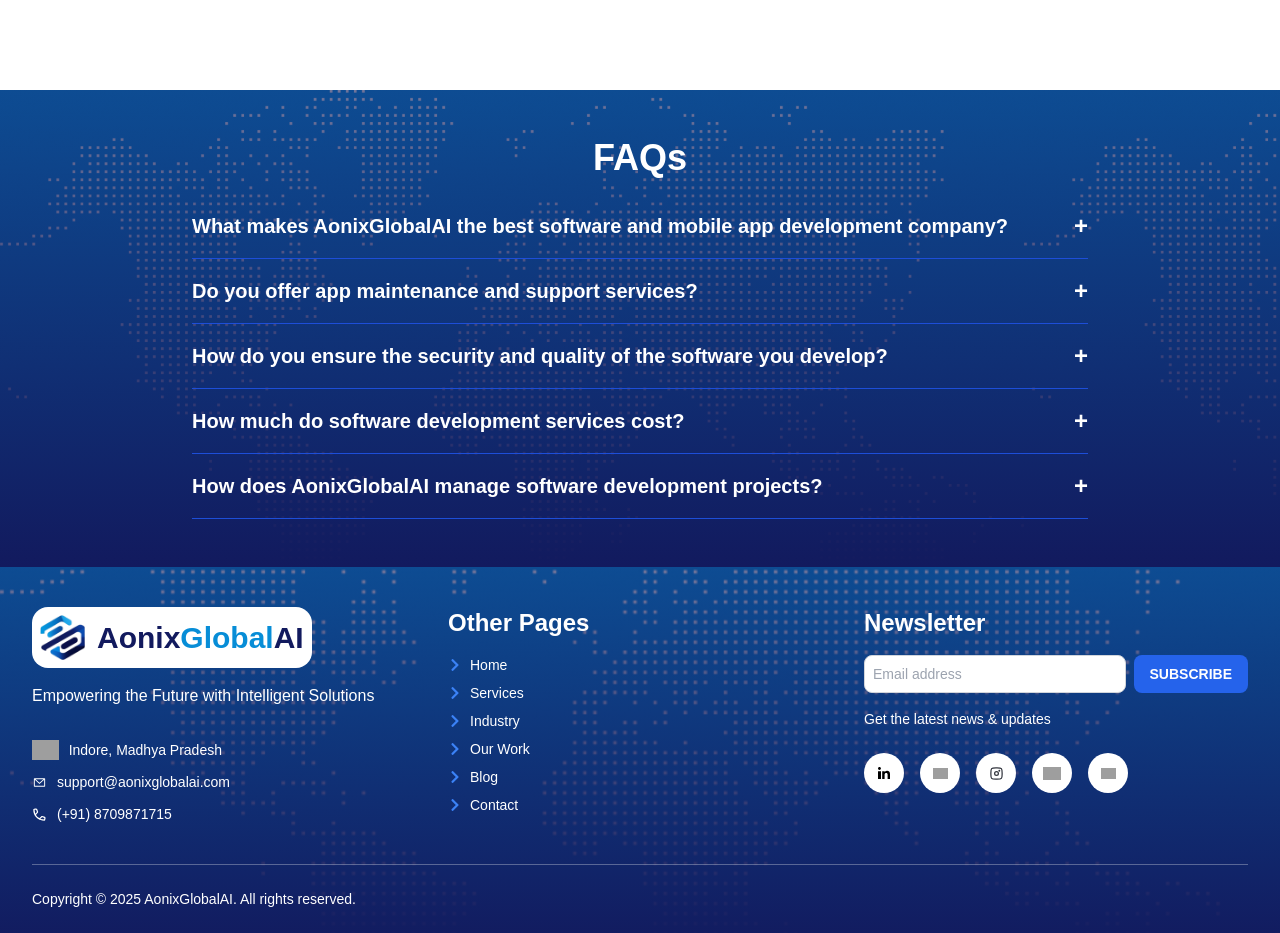
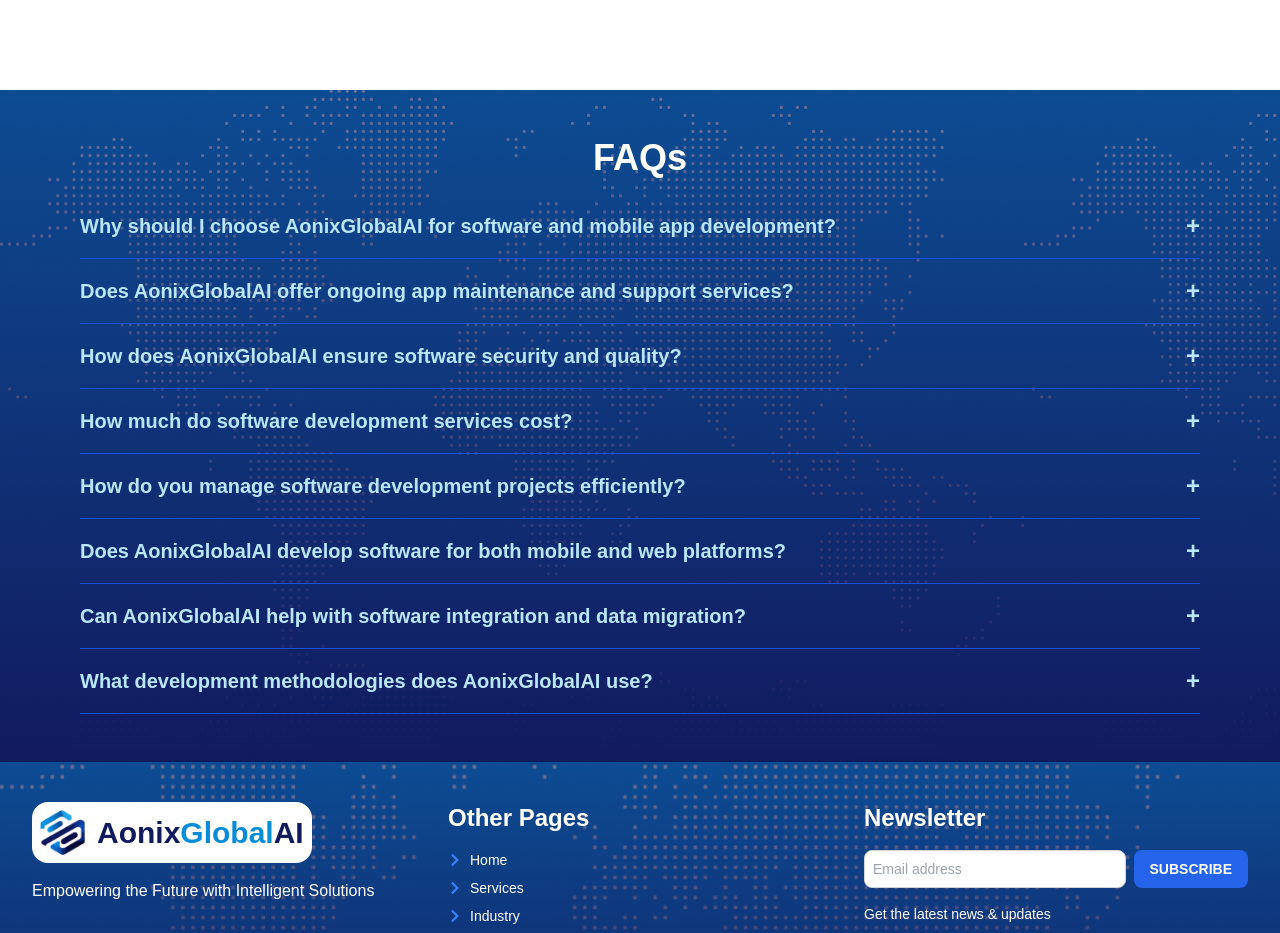
Before and after one commit to aOnixglobalai99/aonixglobalai-portfolio, a Next.js app: page / in a window 1280 px wide. Shown: the part 9120-10053 px from the top of the page. Built offline with nearby package versions, Linux system fonts and the light colour scheme; grey boxes are pictures that could not be loaded.

Commit message:
faqs style and content update

```diff
--- a/src/components/FAQs.tsx
+++ b/src/components/FAQs.tsx
@@ -17,36 +17,53 @@ const FAQ: React.FC = () => {
   const faqs: FAQItem[] = [
     {
       question:
-        'What makes AonixGlobalAI the best software and mobile app development company?',
+        'Why should I choose AonixGlobalAI for software and mobile app development?',
       answer:
-        'AonixGlobalAI is known for its innovative approach, experienced team, and client-centric solutions, ensuring high-quality results.',
-    },
-    {
-      question: 'Do you offer app maintenance and support services?',
-      answer:
-        'AonixGlobalAI certainly offers application maintenance and support services. This covers periodical updates, bug fixes, performance tuning, and technical support to ensure that your application runs smoothly and stays up to date with the latest standards and requirements.',
+        'AonixGlobalAI stands out for its innovative solutions, skilled professionals, and customer-focused approach, delivering high-quality software tailored to client needs.',
     },
     {
       question:
-        'How do you ensure the security and quality of the software you develop?',
+        'Does AonixGlobalAI offer ongoing app maintenance and support services?',
       answer:
-        'We follow best practices, conduct thorough testing, and adhere to industry standards to ensure security and quality.',
+        'Yes, we offer comprehensive maintenance and support services, including updates, bug fixes, performance enhancements, and technical assistance to ensure your app stays functional and up to date.',
+    },
+    {
+      question: 'How does AonixGlobalAI ensure software security and quality?',
+      answer:
+        'We adhere to industry best practices, conduct rigorous testing, and follow strict security protocols to maintain high-quality and secure software solutions.',
     },
     {
       question: 'How much do software development services cost?',
       answer:
-        "Our pricing depends on the project's scope and complexity. Contact us for a customized quote.",
+        'Pricing varies based on project complexity and requirements. Get in touch with us for a customized quote based on your specific needs.',
     },
     {
-      question: 'How does AonixGlobalAI manage software development projects?',
+      question: 'How do you manage software development projects efficiently?',
       answer:
-        'We use agile methodologies, regular updates, and client collaboration to ensure seamless project management.',
+        'We follow agile development methodologies, provide regular progress updates, and collaborate closely with clients to ensure smooth project execution.',
+    },
+    {
+      question:
+        'Does AonixGlobalAI develop software for both mobile and web platforms?',
+      answer:
+        'Yes, we develop software for both mobile and web platforms, ensuring seamless functionality and a consistent user experience across devices and operating systems.',
+    },
+    {
+      question:
+        'Can AonixGlobalAI help with software integration and data migration?',
+      answer:
+        'Absolutely! We facilitate seamless system integration and smooth data migration while maintaining data accuracy and minimizing disruptions to business operations.',
+    },
+    {
+      question: 'What development methodologies does AonixGlobalAI use?',
+      answer:
+        'Our development approach is primarily based on Agile and Scrum methodologies, enabling iterative progress, flexibility, and continuous client feedback for optimized results.',
     },
   ];
 
   return (
     <div className="client-footer-div bg-[#078dd7] text-white p-6 md:p-12 w-full ">
-      <div className="max-w-4xl mx-auto">
+      <div className="max-w-screen-xl mx-auto px-4 sm:px-6 lg:px-8">
         <h1 className="text-3xl md:text-4xl font-bold text-center mb-8">
           FAQs
         </h1>
@@ -54,7 +71,7 @@ const FAQ: React.FC = () => {
           {faqs.map((faq, index) => (
             <div key={index} className="border-b border-blue-700 pb-4">
               <button
-                className="w-full text-left text-lg md:text-xl font-semibold flex justify-between items-center"
+                className="w-full text-left text-lg md:text-xl font-semibold flex justify-between items-center text-sky-200"
                 onClick={() => toggleFAQ(index)}
               >
                 <span>{faq.question}</span>
@@ -64,7 +81,7 @@ const FAQ: React.FC = () => {
               </button>
               {openIndex === index && (
                 <div className="mt-4 w-full">
-                  <p className="text-base md:text-lg text-blue-200">
+                  <p className="text-base md:text-lg text-gray-100">
                     {faq.answer}
                   </p>
                 </div>
--- a/src/components/FAQsServices.tsx
+++ /dev/null
@@ -1,95 +0,0 @@
-'use client';
-
-import React, { useState } from 'react';
-
-interface FAQItem {
-  question: string;
-  answer: string;
-}
-
-const FAQServices: React.FC = () => {
-  const [openIndex, setOpenIndex] = useState<number | null>(null);
-
-  const toggleFAQ = (index: number) => {
-    setOpenIndex(openIndex === index ? null : index);
-  };
-
-  const faqs: FAQItem[] = [
-    {
-      question:
-        'What makes AonixGlobalAI the best software and mobile app development company?',
-      answer:
-        'AonixGlobalAI is known for its innovative approach, experienced team, and client-centric solutions, ensuring high-quality results.',
-    },
-    {
-      question: 'Do you offer app maintenance and support services?',
-      answer:
-        'AonixGlobalAI certainly offers application maintenance and support services. This covers periodical updates, bug fixes, performance tuning, and technical support to ensure that your application runs smoothly and stays up to date with the latest standards and requirements.',
-    },
-    {
-      question:
-        'How do you ensure the security and quality of the software you develop?',
-      answer:
-        'We follow best practices, conduct thorough testing, and adhere to industry standards to ensure security and quality.',
-    },
-    {
-      question: 'How much do software development services cost?',
-      answer:
-        "Our pricing depends on the project's scope and complexity. Contact us for a customized quote.",
-    },
-    {
-      question: 'How does AonixGlobalAI manage software development projects?',
-      answer:
-        'We use agile methodologies, regular updates, and client collaboration to ensure seamless project management.',
-    },
-    {
-      question: 'Do you develop software for both mobile and web platforms?',
-      answer:
-        'Yes, AonixGlobalAI develops software for both mobile and web platforms. The team creates versatile solutions that work across devices and operating systems, ensuring a coherent and effective user experience.',
-    },
-    {
-      question: 'Can you help with software integration and data migration?',
-      answer:
-        'Yes, we do provide software integrations and data migrations. The team enables a smooth transition through system integration and efficient data migration to maintain data integrity and eliminate business operation disruptions.',
-    },
-    {
-      question: 'What development methodologies does AonixGlobalAI use?',
-      answer:
-        'AonixGlobalAI uses mainly Agile and Scrum practices in development. These methodologies ensure that the development process is flexible, with iterative progress and regular feedback, keeping up the teams adjustments and delivery in good quality to the user in a much more efficient way.',
-    },
-  ];
-
-  return (
-    <div className="client-footer-div bg-[#078dd7] text-white p-6 md:p-12 w-full ">
-      <div className="max-w-4xl mx-auto">
-        <h1 className="text-3xl md:text-4xl font-bold text-center mb-8">
-          FAQs
-        </h1>
-        <div className="space-y-4">
-          {faqs.map((faq, index) => (
-            <div key={index} className="border-b border-blue-700 pb-4">
-              <button
-                className="w-full text-left text-lg md:text-xl font-semibold flex justify-between items-center"
-                onClick={() => toggleFAQ(index)}
-              >
-                <span>{faq.question}</span>
-                <span className="text-2xl">
-                  {openIndex === index ? '-' : '+'}
-                </span>
-              </button>
-              {openIndex === index && (
-                <div className="mt-4 w-full">
-                  <p className="text-base md:text-lg text-blue-200">
-                    {faq.answer}
-                  </p>
-                </div>
-              )}
-            </div>
-          ))}
-        </div>
-      </div>
-    </div>
-  );
-};
-
-export default FAQServices;
--- a/src/pages/ServicePage.tsx
+++ b/src/pages/ServicePage.tsx
@@ -9,11 +9,13 @@ import serviceseven from '../../assets/servicesImages/service-7.png';
 import serviceeight from '../../assets/servicesImages/service-8.png';
 import servicenine from '../../assets/servicesImages/service-9.png';
 
+import FAQ from '@/components/FAQs';
+
 import Image from 'next/image';
 
 const Service = () => {
   return (
-    <div className="mb-[100px]">
+    <div className="">
       <div className="relative bg-gradient-to-br from-gray-900 via-gray-800 to-gray-700 h-[400px] overflow-hidden">
         <div
           className="absolute inset-0 mix-blend-overlay bg-[url('/service-page-background-image.avif')] w-full bg-fixed bg-center bg-no-repeat bg-cover"
@@ -209,6 +211,9 @@ const Service = () => {
           </div>
         </div>
       </div>
+      <div className="mt-[100px]">
+        <FAQ />
+      </div>
     </div>
   );
 };
```
